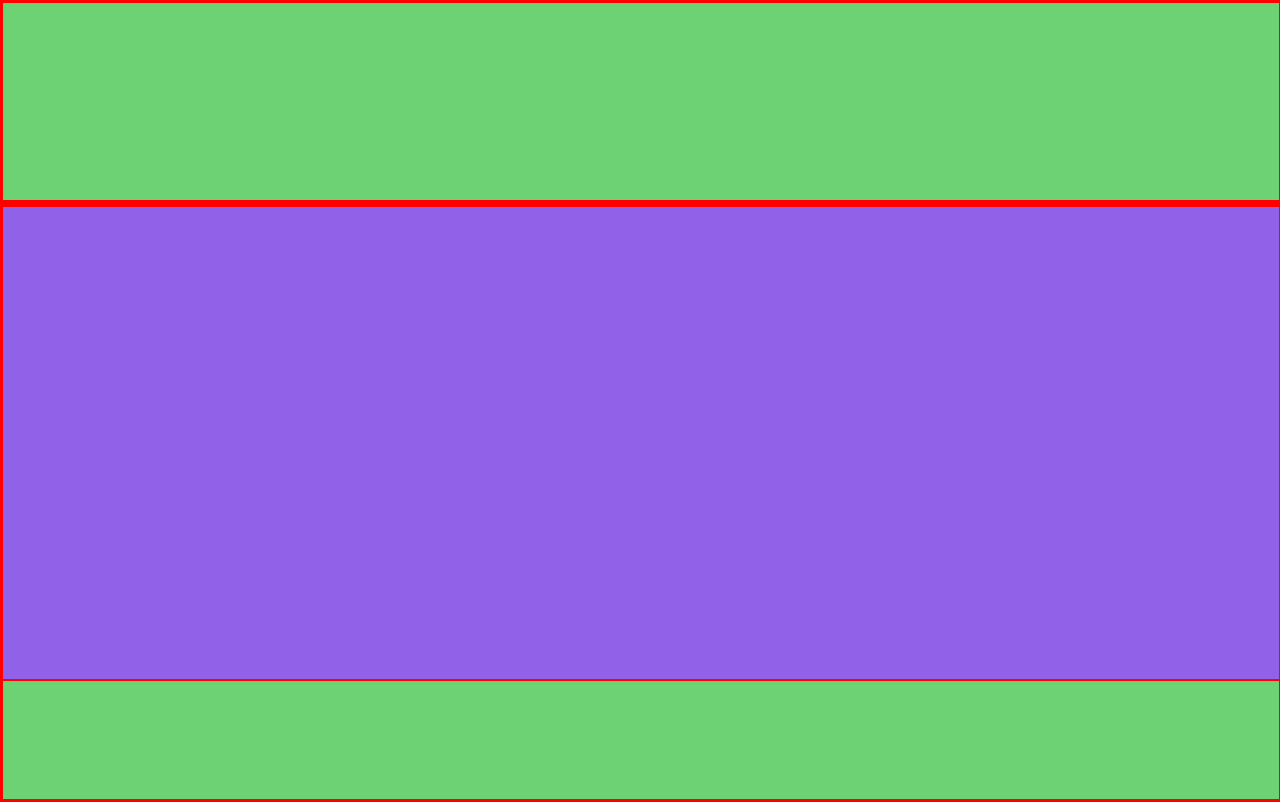
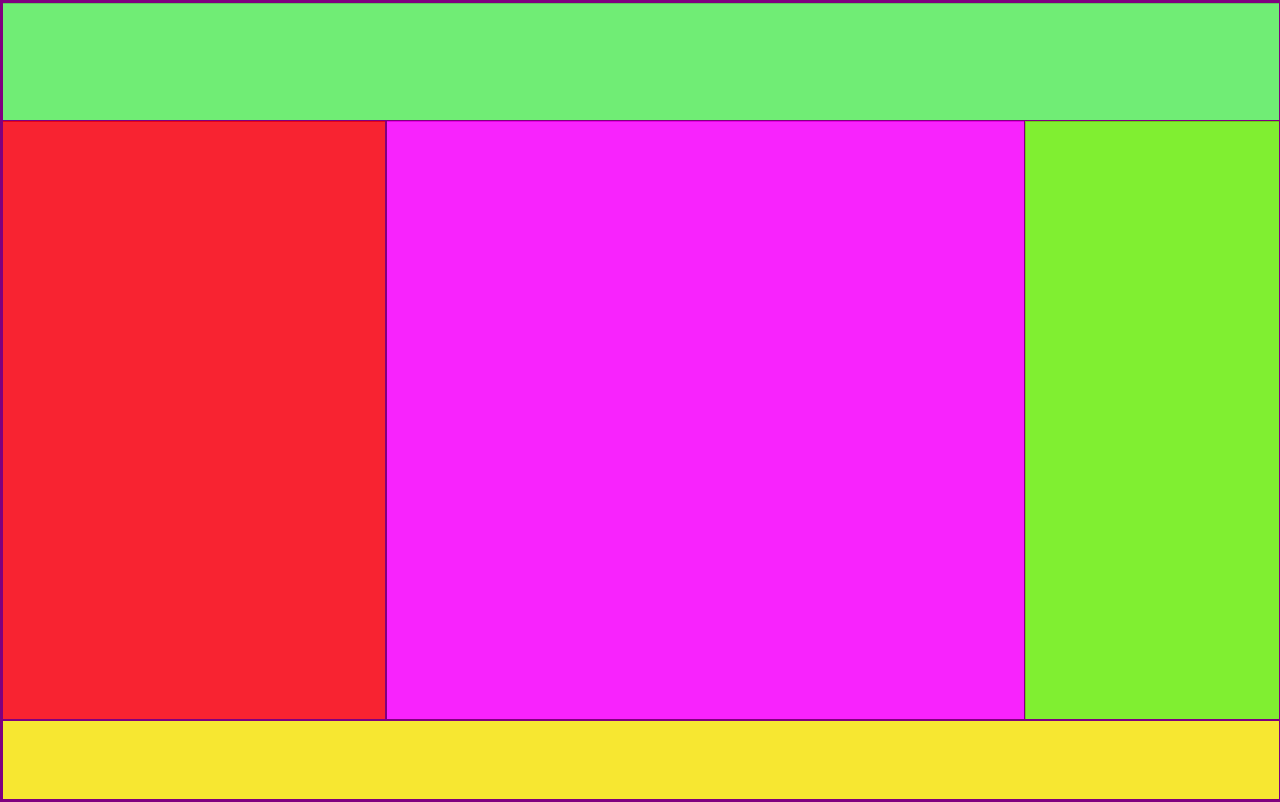
Before and after one commit to WizardOfWhimsical/MarvelsGambit, a website: page root/index.html in a window 1280 px wide. Drawn offline with Linux system fonts and the light colour scheme.

Commit message:
color-cubed everything for positioning and layout

```diff
--- a/root/css/index.css
+++ b/root/css/index.css
@@ -8,45 +8,62 @@
   cursor: pointer;
 } */
  *{
-  border: 1px solid red;
+  border: 1px solid purple;
  }
 
  body{
   width: 100vw;
   height: 100vh;
-  background-color: rgb(200, 42, 239);
+  background-color: rgb(223, 177, 246);
   position: relative;
   overflow: hidden;
 }
 
 nav{
   width: 100%;
-  height: 25vh;
+  height: 15vh;
   background-color: rgb(85, 253, 85, 0.8);
-  /* border: 2px solid red; */
-  /* border-bottom: 2px solid rgb(11, 10, 10, 0.8); */
   position: absolute;
   top:0;
   left:0;
   z-index: 10;
 }
 
-main{
-  width: 100%;
-  height: 60vh;
-  background-color: rgb(132, 113, 230, 0.8);
+section:first-child{
+  width:30vw;
+  height:75vh;
+  background-color: rgba(255, 0, 0, 0.8);
   position: absolute;
-  bottom:calc(15vh);
   left:0;
+  bottom: calc(10vh);
   z-index: 10;
-  overflow: hidden;
 }
+
+section:last-child{
+  width:20vw;
+  height:75vh;
+  background-color: rgba(106, 255, 0, 0.8);
+  position: absolute;
+  right:0;
+  bottom: calc(10vh);
+  z-index: 10;
+}
+
+article{
+  width:50vw;
+  height:75vh;
+  background-color: rgba(255, 0, 255, 0.8);
+  position: absolute;
+  left:calc(30vw);
+  bottom: calc(10vh);
+  z-index: 10;
+}
+
+
 footer{
   width: 100%;
-  height: 15vh;
-  background-color: rgb(85, 253, 85, 0.8);
-  /* border: 2px solid red; */
-  /* border-top: 2px solid rgb(11, 10, 10, 0.8); */
+  height: 10vh;
+  background-color: rgba(249, 235, 36, 0.932);
   position: absolute;
   bottom:0;
   left:0;
```
